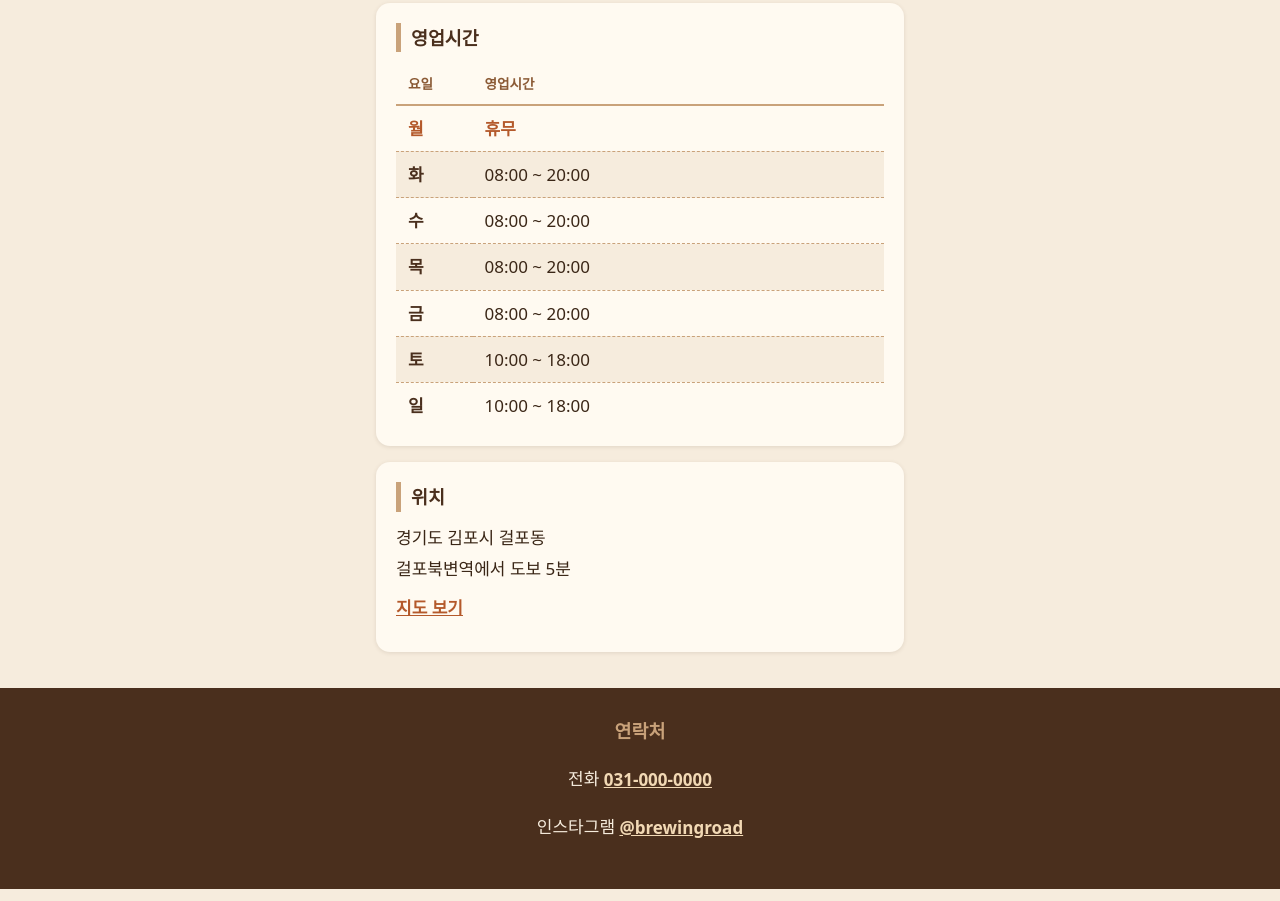
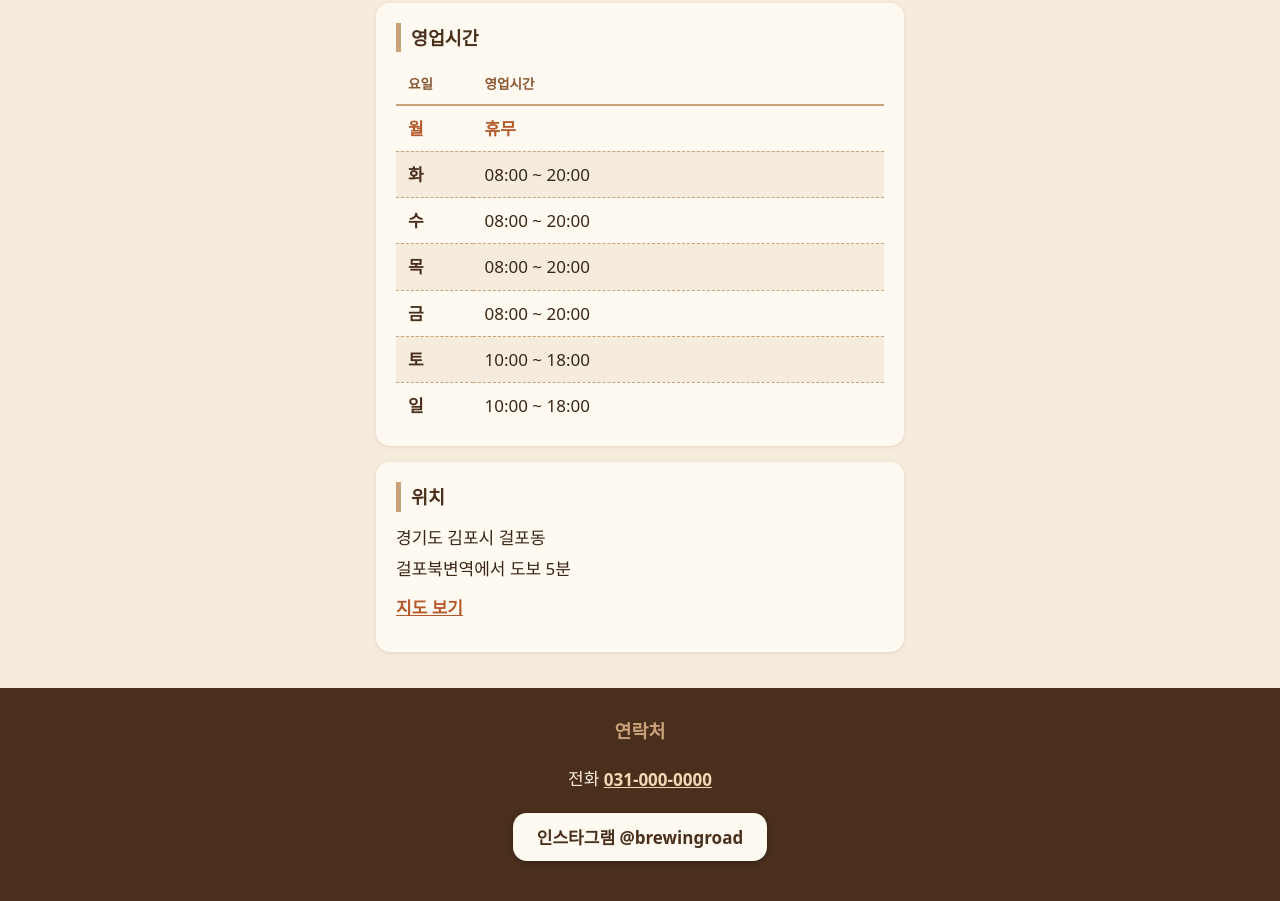
Before and after one commit to plutony-kr/Day2-Cafe-, a plain HTML site: page index.html in a window 1280 px wide. Shown: the part 705-1606 px from the top of the page. Drawn offline with Linux system fonts and the light colour scheme.

Commit message:
인스타 버튼
Co-Authored-By: Claude Sonnet 5.5 <noreply@anthropic.com>

```diff
--- a/index.html
+++ b/index.html
@@ -148,6 +148,19 @@
     footer#contact h2 { border: 0; padding: 0; color: var(--wood-light); }
     footer#contact p { margin: 4px 0; }
     footer#contact a { color: #f2d9b5; }
+    footer#contact a.btn-insta {
+      justify-content: center;
+      min-height: 48px;
+      margin-top: 8px;
+      padding: 0 24px;
+      border-radius: var(--radius);
+      background: var(--paper);
+      color: var(--wood-dark);
+      font-weight: 700;
+      text-decoration: none;
+      box-shadow: 0 2px 6px rgba(0,0,0,.25);
+    }
+    footer#contact a.btn-insta:active { transform: translateY(1px); }
 
     /* 본문·푸터 링크도 손가락으로 누르기 쉽게 (최소 44px) */
     #location a, footer#contact a {
@@ -225,7 +238,7 @@
   <footer id="contact">
     <h2>연락처</h2>
     <p>전화 <a href="tel:031-000-0000">031-000-0000</a></p>
-    <p>인스타그램 <a href="https://www.instagram.com/brewingroad/" target="_blank" rel="noopener noreferrer">@brewingroad</a></p>
+    <p><a class="btn-insta" href="https://www.instagram.com/brewingroad/" target="_blank" rel="noopener noreferrer">인스타그램 @brewingroad</a></p>
   </footer>
 
   <script>
```
